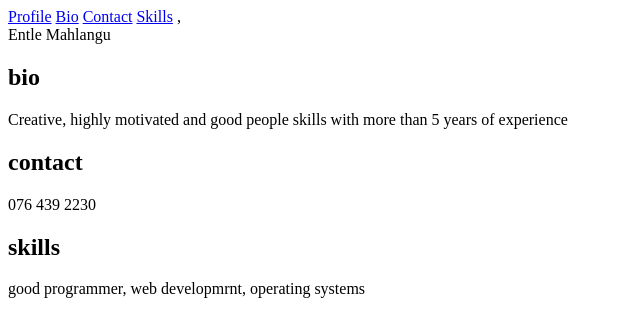
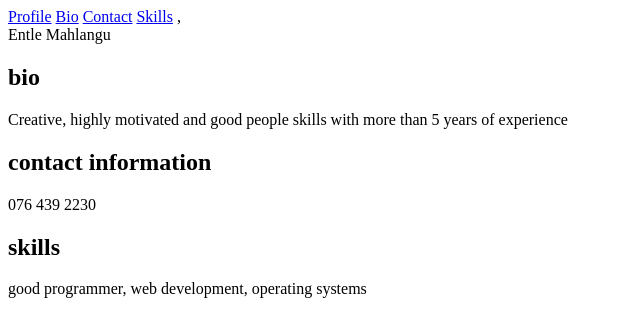
Before and after one commit to TSHIAMO-ENTLE/My-CV, a plain HTML site: page index.html in a window 1280 px wide. Shown: the whole page, without its empty margins (0-640 px from the left). Drawn offline with Linux system fonts and the light colour scheme.

Commit message:
Improved HTML structure and added comments

```diff
--- a/index.html
+++ b/index.html
@@ -7,7 +7,7 @@
 <nav id="menu">
     <a href="prifile">Profile</a>
     <a href="#bio">Bio</a>
-    <a href="contact">Contact</a>
+    <a href="contact information">Contact</a>
     <a href="skills">Skills</a>
 </nav>
 
@@ -23,10 +23,10 @@
     </div>
 
     <div id="contact">
-        <h2>contact</h2>
+        <h2>contact information</h2>
         <p>076 439 2230</p>
     </div>
 
     <div id ="skills">
         <h2>skills</h2>
-        <p>good programmer, web developmrnt, operating systems</p>
+        <p>good programmer, web development, operating systems</p>
```
